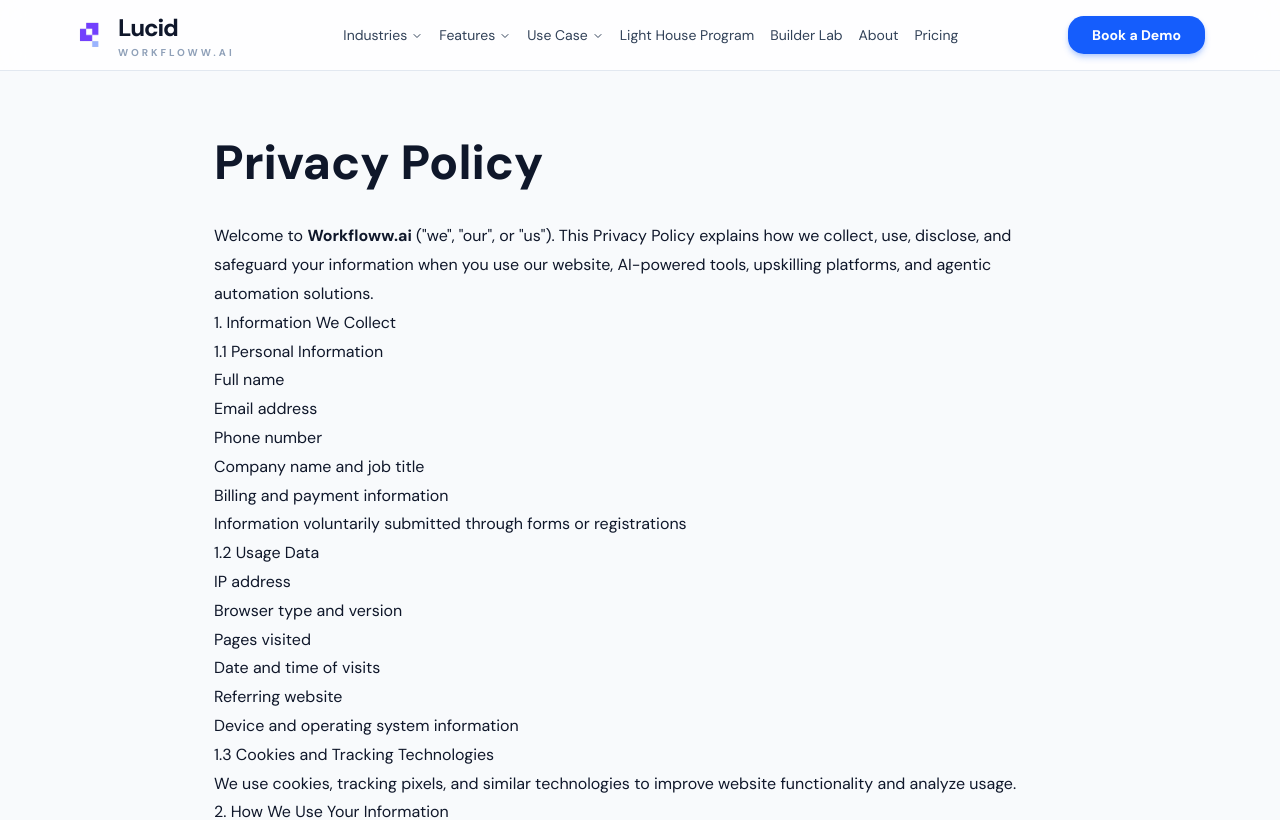
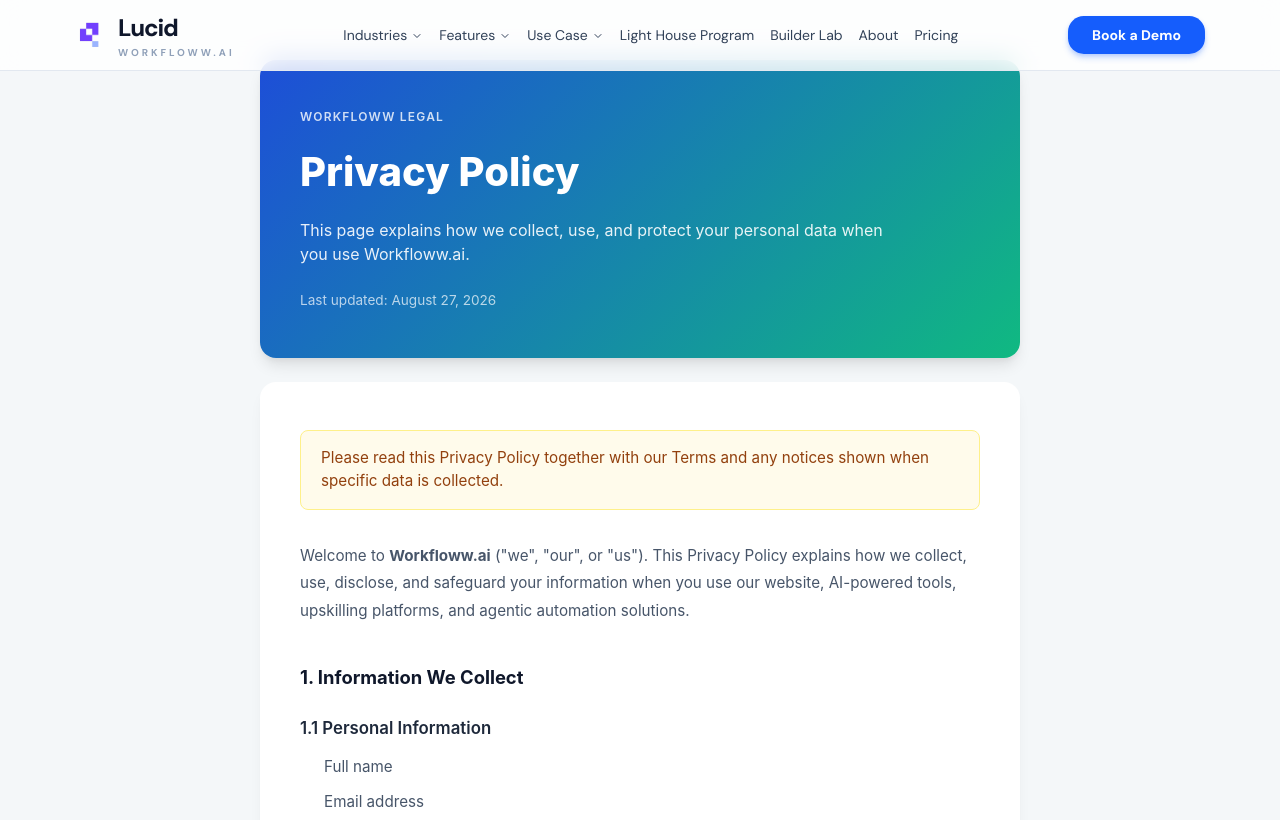
Before and after one commit to manishchum/Workfloww, a React (Vite) app: page /privacy-policy in a window 1280 px wide. Shown: the top 820 px of the page. Built offline with nearby package versions, Linux system fonts and the light colour scheme; no server answers.

Commit message:
privacy policy

```diff
--- a/src/pages/PrivacyPolicy.tsx
+++ b/src/pages/PrivacyPolicy.tsx
@@ -1,23 +1,145 @@
+import React from 'react';
+
 export default function PrivacyPolicy() {
   return (
-    <div
-      style={{
-        maxWidth: "900px",
-        margin: "0 auto",
-        padding: "120px 24px",
-        color: "#0f172a",
-        lineHeight: 1.8,
-      }}
-    >
-      <h1
-        style={{
-          fontSize: "3rem",
+    <div style={{
+      backgroundColor: "#f4f7f9",
+      minHeight: "100vh",
+      paddingTop: "60px",
+      paddingBottom: "80px",
+      fontFamily: "'Inter', -apple-system, BlinkMacSystemFont, 'Segoe UI', Roboto, Helvetica, Arial, sans-serif"
+    }}>
+      <style>
+        {`
+          .privacy-policy-card h2 {
+            color: #0f172a;
+            font-size: 1.15rem;
+            font-weight: 700;
+            margin-top: 2.5rem;
+            margin-bottom: 1rem;
+          }
+          .privacy-policy-card h3 {
+            color: #1e293b;
+            font-size: 1.05rem;
+            font-weight: 600;
+            margin-top: 1.5rem;
+            margin-bottom: 0.75rem;
+          }
+          .privacy-policy-card p {
+            color: #475569;
+            line-height: 1.8;
+            margin-bottom: 1rem;
+            font-size: 0.95rem;
+          }
+          .privacy-policy-card ul {
+            color: #475569;
+            line-height: 1.8;
+            margin-bottom: 1rem;
+            padding-left: 1.5rem;
+            font-size: 0.95rem;
+          }
+          .privacy-policy-card li {
+            margin-bottom: 0.5rem;
+          }
+          .btn-primary {
+            background-color: #0f172a;
+            color: white;
+            padding: 10px 24px;
+            border-radius: 9999px;
+            text-decoration: none;
+            font-weight: 500;
+            font-size: 0.9rem;
+            border: none;
+            cursor: pointer;
+            transition: background-color 0.2s;
+          }
+          .btn-primary:hover {
+            background-color: #1e293b;
+          }
+          .btn-secondary {
+            background-color: white;
+            color: #0f172a;
+            padding: 10px 24px;
+            border-radius: 9999px;
+            text-decoration: none;
+            font-weight: 500;
+            font-size: 0.9rem;
+            border: 1px solid #cbd5e1;
+            cursor: pointer;
+            transition: background-color 0.2s;
+          }
+          .btn-secondary:hover {
+            background-color: #f8fafc;
+          }
+        `}
+      </style>
+
+      <div style={{ maxWidth: "800px", margin: "0 auto", padding: "0 20px" }}>
+
+        {/* Top Banner */}
+        <div style={{
+          background: "linear-gradient(135deg, #1d4ed8 0%, #10b981 100%)",
+          borderRadius: "16px",
+          padding: "48px 40px",
+          color: "white",
+          marginBottom: "24px",
+          boxShadow: "0 10px 15px -3px rgba(0, 0, 0, 0.1), 0 4px 6px -2px rgba(0, 0, 0, 0.05)"
+        }}>
+          <div style={{
+            textTransform: "uppercase",
+            letterSpacing: "0.1em",
+            fontSize: "0.75rem",
+            fontWeight: 600,
+            marginBottom: "16px",
+            color: "rgba(255, 255, 255, 0.8)"
+          }}>
+            Workfloww Legal
+          </div>
+          <h1 style={{
+            fontSize: "2.5rem",
             fontWeight: 800,
-          marginBottom: "1rem",
-        }}
-      >
+            marginBottom: "16px",
+            marginTop: 0
+          }}>
             Privacy Policy
           </h1>
+          <p style={{
+            fontSize: "1rem",
+            color: "rgba(255, 255, 255, 0.9)",
+            marginBottom: "24px",
+            maxWidth: "600px"
+          }}>
+            This page explains how we collect, use, and protect your personal data when you use Workfloww.ai.
+          </p>
+          <div style={{
+            fontSize: "0.85rem",
+            color: "rgba(255, 255, 255, 0.7)"
+          }}>
+            Last updated: August 27, 2026
+          </div>
+        </div>
+
+        {/* Main Content Card */}
+        <div className="privacy-policy-card" style={{
+          backgroundColor: "white",
+          borderRadius: "16px",
+          padding: "48px 40px",
+          boxShadow: "0 10px 15px -3px rgba(0, 0, 0, 0.05), 0 4px 6px -2px rgba(0, 0, 0, 0.025)"
+        }}>
+
+          {/* Warning Banner */}
+          <div style={{
+            backgroundColor: "#fffbeb",
+            border: "1px solid #fef08a",
+            borderRadius: "8px",
+            padding: "16px 20px",
+            marginBottom: "32px",
+            color: "#92400e",
+            fontSize: "0.95rem"
+          }}>
+            Please read this Privacy Policy together with our Terms and any notices shown when specific data is collected.
+          </div>
+
           <p>
             Welcome to <strong>Workfloww.ai</strong> ("we", "our", or "us").
             This Privacy Policy explains how we collect, use, disclose,
@@ -48,14 +170,12 @@
           </ul>
 
           <h3>1.3 Cookies and Tracking Technologies</h3>
-
           <p>
             We use cookies, tracking pixels, and similar technologies
             to improve website functionality and analyze usage.
           </p>
 
           <h2>2. How We Use Your Information</h2>
-
           <ul>
             <li>Provide, operate, and maintain services</li>
             <li>Improve user experience and website performance</li>
@@ -65,11 +185,8 @@
           </ul>
 
           <h2>3. Information Sharing</h2>
-
           <p>We do not sell or rent personal information.</p>
-
           <p>Information may be shared:</p>
-
           <ul>
             <li>With service providers</li>
             <li>To comply with legal requests</li>
@@ -78,14 +195,12 @@
           </ul>
 
           <h2>4. Data Security</h2>
-
           <p>
             We implement administrative, technical, and physical safeguards
             designed to protect your information.
           </p>
 
           <h2>5. Your Rights</h2>
-
           <ul>
             <li>Access your information</li>
             <li>Update or correct information</li>
@@ -95,42 +210,83 @@
           </ul>
 
           <h2>6. Data Retention</h2>
-
           <p>
             Information is retained only as long as necessary to fulfill
             the purposes outlined in this policy and comply with legal obligations.
           </p>
 
           <h2>7. International Data Transfers</h2>
-
           <p>
             If you access Workfloww.ai outside India, information may be transferred
             and processed in India or other jurisdictions.
           </p>
 
           <h2>8. Third-Party Links</h2>
-
           <p>
             Our services may contain links to third-party websites.
             We are not responsible for their privacy practices.
           </p>
 
           <h2>9. Changes To This Policy</h2>
-
           <p>
             We may periodically update this Privacy Policy.
             Updated versions will be posted with a revised effective date.
           </p>
 
           <h2>10. Contact Us</h2>
-
           <p>
             For questions regarding this Privacy Policy:
           </p>
-
           <p>
             <strong>Email:</strong> manish.chum@workfloww.ai
           </p>
+
+          {/* Action Buttons */}
+          <div style={{
+            display: "flex",
+            gap: "16px",
+            marginTop: "48px",
+            alignItems: "center"
+          }}>
+            <button className="btn-primary" onClick={() => window.location.href = '/'}>
+              Back to Home
+            </button>
+            <button className="btn-secondary" onClick={() => window.location.href = 'mailto:manish.chum@workfloww.ai'}>
+              Contact Support
+            </button>
+          </div>
+        </div>
+      </div>
+
+      {/* Footer Branding */}
+      <div style={{
+        maxWidth: "800px",
+        margin: "0 auto",
+        padding: "32px 20px 0",
+        display: "flex",
+        justifyContent: "flex-end"
+      }}>
+        <div style={{
+          display: "flex",
+          alignItems: "center",
+          gap: "8px",
+          fontSize: "0.8rem",
+          color: "#475569"
+        }}>
+          <div style={{
+            width: "20px",
+            height: "20px",
+            backgroundColor: "#ffffffff",
+            borderRadius: "4px",
+            display: "flex",
+            alignItems: "center",
+            justifyContent: "center"
+          }}>
+            {/* <div style={{ width: "8px", height: "8px", backgroundColor: "white", borderRadius: "2px" }}></div> */}
+          </div>
+          {/* 2026 Powered by Workfloww.ai */}
+        </div>
+      </div>
     </div>
   );
 }
```
Lines whose indentation alone changed are shown as unchanged.
